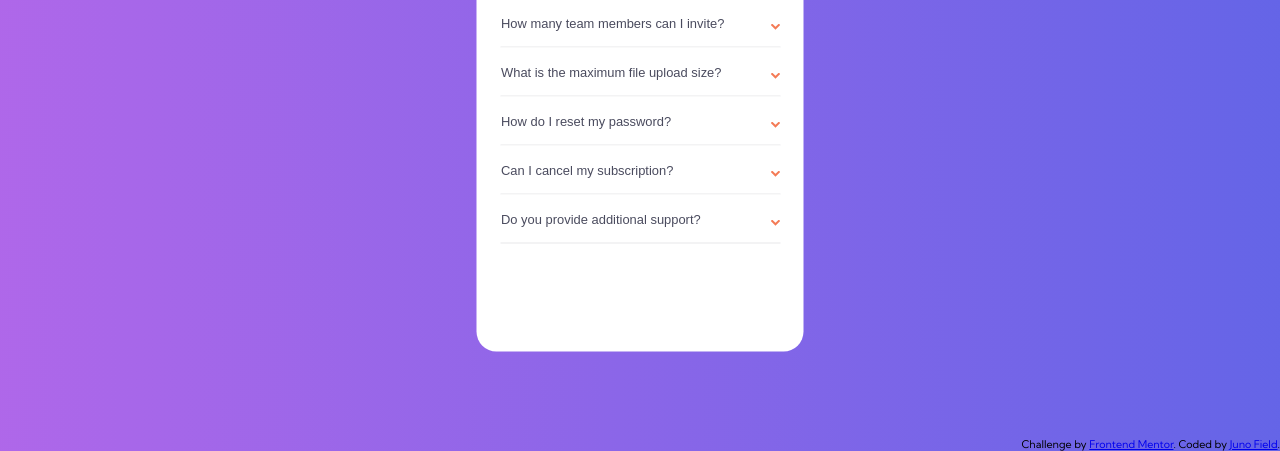
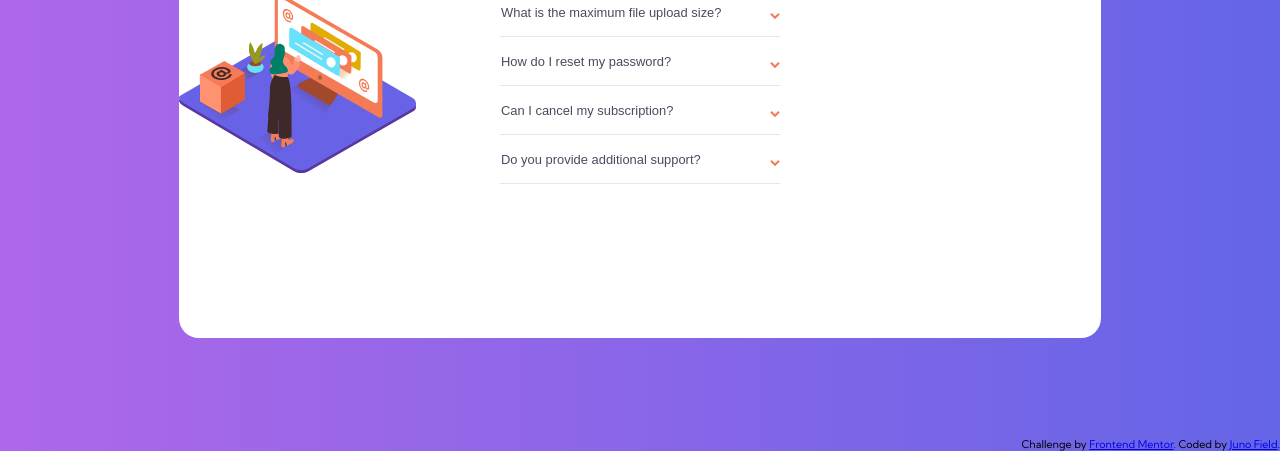
Before and after one commit to JunoField/fm5-faq-accordion-card, a website built with Parcel: page index.html in a window 1280 px wide. Shown: the part 349-800 px from the top of the page. Built offline with nearby package versions, Linux system fonts and the light colour scheme.

Commit message:
started working on desktop, need to go back to mobile and add shadow

```diff
--- a/style.scss
+++ b/style.scss
@@ -97,6 +97,28 @@ body{
 }
 
 
+@media only screen and (min-width: 1020px){
+    #centre-card{
+        width: 922px;
+        height: 510px;
+        text-align: unset;
+
+
+
+        img{
+
+            position: absolute;
+            top: 50%;
+            transform: translateY(-50%);
+            margin: auto auto auto 0px;
+        }
+
+    }
+
+}
+
+
+
 
 
 .attribution{
```
Also changed, not shown: README-template.md, 2 other files.
